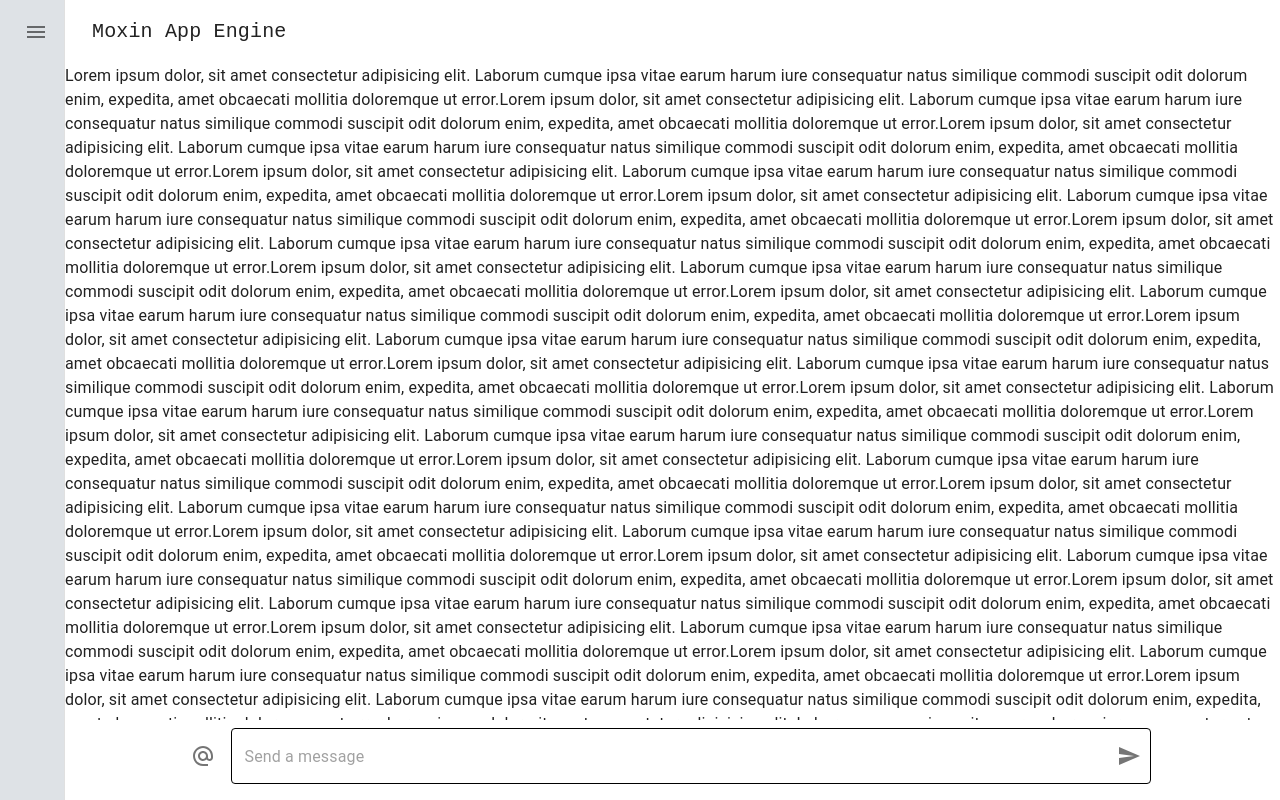
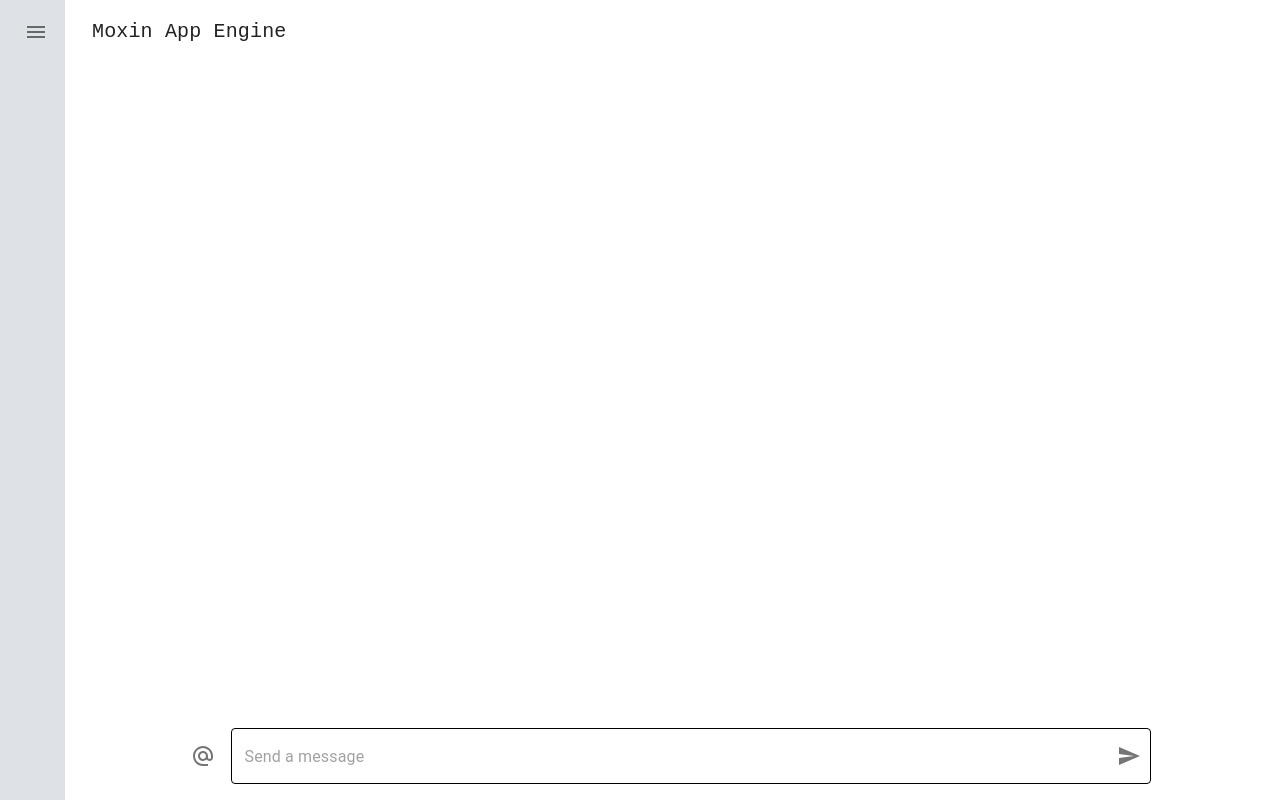
Before and after one commit to ROLFFFX/MAE, a React (Vite) app in the folder mae-frontend/: page / in a window 1280 px wide. Built offline with nearby package versions, Linux system fonts and the light colour scheme.

Commit message:
Update chat feature
- JSONHolder for dummy chat

```diff
--- a/mae-frontend/package.json
+++ b/mae-frontend/package.json
@@ -14,6 +14,7 @@
     "@emotion/styled": "^11.13.0",
     "@mui/icons-material": "^5.16.6",
     "@mui/material": "^5.16.6",
+    "axios": "^1.7.3",
     "react": "^18.3.1",
     "react-dom": "^18.3.1"
   },
--- a/mae-frontend/src/pages/chat/Chat.jsx
+++ b/mae-frontend/src/pages/chat/Chat.jsx
@@ -1,94 +1,46 @@
-import { Box } from "@mui/material";
-import React from "react";
+import React, { useEffect, useRef } from "react";
+import Box from "@mui/material/Box";
+import Typography from "@mui/material/Typography";
+import { styled } from "@mui/material/styles";
 
-export default function Chat() {
+const MessageBox = styled(Box)(({ theme, sender }) => ({
+  maxWidth: "60%",
+  padding: theme.spacing(1.5),
+  margin: theme.spacing(1),
+  borderRadius: theme.spacing(2),
+  backgroundColor: sender === "bot" ? "#F8F9FA" : "#F8F9FA",
+  alignSelf: sender === "bot" ? "flex-start" : "flex-end",
+  // boxShadow: theme.shadows[1],
+}));
+
+const ConversationBox = styled(Box)(({ theme }) => ({
+  display: "flex",
+  flexDirection: "column",
+  padding: theme.spacing(2),
+  maxHeight: "80vh",
+  overflowY: "auto",
+  width: "100%",
+}));
+
+const Chat = ({ messages }) => {
+  const conversationEndRef = useRef(null);
+
+  useEffect(() => {
+    conversationEndRef.current?.scrollIntoView({ behavior: "smooth" });
+  }, [messages]);
+
   return (
-    <Box sx={{ height: "100%", width: "100%", overflow: "auto" }}>
-      Lorem ipsum dolor, sit amet consectetur adipisicing elit. Laborum cumque
-      ipsa vitae earum harum iure consequatur natus similique commodi suscipit
-      odit dolorum enim, expedita, amet obcaecati mollitia doloremque ut
-      error.Lorem ipsum dolor, sit amet consectetur adipisicing elit. Laborum
-      cumque ipsa vitae earum harum iure consequatur natus similique commodi
-      suscipit odit dolorum enim, expedita, amet obcaecati mollitia doloremque
-      ut error.Lorem ipsum dolor, sit amet consectetur adipisicing elit. Laborum
-      cumque ipsa vitae earum harum iure consequatur natus similique commodi
-      suscipit odit dolorum enim, expedita, amet obcaecati mollitia doloremque
-      ut error.Lorem ipsum dolor, sit amet consectetur adipisicing elit. Laborum
-      cumque ipsa vitae earum harum iure consequatur natus similique commodi
-      suscipit odit dolorum enim, expedita, amet obcaecati mollitia doloremque
-      ut error.Lorem ipsum dolor, sit amet consectetur adipisicing elit. Laborum
-      cumque ipsa vitae earum harum iure consequatur natus similique commodi
-      suscipit odit dolorum enim, expedita, amet obcaecati mollitia doloremque
-      ut error.Lorem ipsum dolor, sit amet consectetur adipisicing elit. Laborum
-      cumque ipsa vitae earum harum iure consequatur natus similique commodi
-      suscipit odit dolorum enim, expedita, amet obcaecati mollitia doloremque
-      ut error.Lorem ipsum dolor, sit amet consectetur adipisicing elit. Laborum
-      cumque ipsa vitae earum harum iure consequatur natus similique commodi
-      suscipit odit dolorum enim, expedita, amet obcaecati mollitia doloremque
-      ut error.Lorem ipsum dolor, sit amet consectetur adipisicing elit. Laborum
-      cumque ipsa vitae earum harum iure consequatur natus similique commodi
-      suscipit odit dolorum enim, expedita, amet obcaecati mollitia doloremque
-      ut error.Lorem ipsum dolor, sit amet consectetur adipisicing elit. Laborum
-      cumque ipsa vitae earum harum iure consequatur natus similique commodi
-      suscipit odit dolorum enim, expedita, amet obcaecati mollitia doloremque
-      ut error.Lorem ipsum dolor, sit amet consectetur adipisicing elit. Laborum
-      cumque ipsa vitae earum harum iure consequatur natus similique commodi
-      suscipit odit dolorum enim, expedita, amet obcaecati mollitia doloremque
-      ut error.Lorem ipsum dolor, sit amet consectetur adipisicing elit. Laborum
-      cumque ipsa vitae earum harum iure consequatur natus similique commodi
-      suscipit odit dolorum enim, expedita, amet obcaecati mollitia doloremque
-      ut error.Lorem ipsum dolor, sit amet consectetur adipisicing elit. Laborum
-      cumque ipsa vitae earum harum iure consequatur natus similique commodi
-      suscipit odit dolorum enim, expedita, amet obcaecati mollitia doloremque
-      ut error.Lorem ipsum dolor, sit amet consectetur adipisicing elit. Laborum
-      cumque ipsa vitae earum harum iure consequatur natus similique commodi
-      suscipit odit dolorum enim, expedita, amet obcaecati mollitia doloremque
-      ut error.Lorem ipsum dolor, sit amet consectetur adipisicing elit. Laborum
-      cumque ipsa vitae earum harum iure consequatur natus similique commodi
-      suscipit odit dolorum enim, expedita, amet obcaecati mollitia doloremque
-      ut error.Lorem ipsum dolor, sit amet consectetur adipisicing elit. Laborum
-      cumque ipsa vitae earum harum iure consequatur natus similique commodi
-      suscipit odit dolorum enim, expedita, amet obcaecati mollitia doloremque
-      ut error.Lorem ipsum dolor, sit amet consectetur adipisicing elit. Laborum
-      cumque ipsa vitae earum harum iure consequatur natus similique commodi
-      suscipit odit dolorum enim, expedita, amet obcaecati mollitia doloremque
-      ut error.Lorem ipsum dolor, sit amet consectetur adipisicing elit. Laborum
-      cumque ipsa vitae earum harum iure consequatur natus similique commodi
-      suscipit odit dolorum enim, expedita, amet obcaecati mollitia doloremque
-      ut error.Lorem ipsum dolor, sit amet consectetur adipisicing elit. Laborum
-      cumque ipsa vitae earum harum iure consequatur natus similique commodi
-      suscipit odit dolorum enim, expedita, amet obcaecati mollitia doloremque
-      ut error.Lorem ipsum dolor, sit amet consectetur adipisicing elit. Laborum
-      cumque ipsa vitae earum harum iure consequatur natus similique commodi
-      suscipit odit dolorum enim, expedita, amet obcaecati mollitia doloremque
-      ut error.Lorem ipsum dolor, sit amet consectetur adipisicing elit. Laborum
-      cumque ipsa vitae earum harum iure consequatur natus similique commodi
-      suscipit odit dolorum enim, expedita, amet obcaecati mollitia doloremque
-      ut error.Lorem ipsum dolor, sit amet consectetur adipisicing elit. Laborum
-      cumque ipsa vitae earum harum iure consequatur natus similique commodi
-      suscipit odit dolorum enim, expedita, amet obcaecati mollitia doloremque
-      ut error.Lorem ipsum dolor, sit amet consectetur adipisicing elit. Laborum
-      cumque ipsa vitae earum harum iure consequatur natus similique commodi
-      suscipit odit dolorum enim, expedita, amet obcaecati mollitia doloremque
-      ut error.Lorem ipsum dolor, sit amet consectetur adipisicing elit. Laborum
-      cumque ipsa vitae earum harum iure consequatur natus similique commodi
-      suscipit odit dolorum enim, expedita, amet obcaecati mollitia doloremque
-      ut error.Lorem ipsum dolor, sit amet consectetur adipisicing elit. Laborum
-      cumque ipsa vitae earum harum iure consequatur natus similique commodi
-      suscipit odit dolorum enim, expedita, amet obcaecati mollitia doloremque
-      ut error.Lorem ipsum dolor, sit amet consectetur adipisicing elit. Laborum
-      cumque ipsa vitae earum harum iure consequatur natus similique commodi
-      suscipit odit dolorum enim, expedita, amet obcaecati mollitia doloremque
-      ut error.Lorem ipsum dolor, sit amet consectetur adipisicing elit. Laborum
-      cumque ipsa vitae earum harum iure consequatur natus similique commodi
-      suscipit odit dolorum enim, expedita, amet obcaecati mollitia doloremque
-      ut error.Lorem ipsum dolor, sit amet consectetur adipisicing elit. Laborum
-      cumque ipsa vitae earum harum iure consequatur natus similique commodi
-      suscipit odit dolorum enim, expedita, amet obcaecati mollitia doloremque
-      ut error.Lorem ipsum dolor, sit amet consectetur adipisicing elit. Laborum
-      cumque ipsa vitae earum harum iure consequatur natus similique commodi
-      suscipit odit dolorum enim, expedita, amet obcaecati mollitia doloremque
-      ut error.
+    <Box>
+      <ConversationBox>
+        {messages.map((message, index) => (
+          <MessageBox key={index} sender={message.sender}>
+            <Typography variant="body1">{message.text}</Typography>
+          </MessageBox>
+        ))}
+        <div ref={conversationEndRef} />
+      </ConversationBox>
     </Box>
   );
-}
+};
+
+export default Chat;
--- a/mae-frontend/src/pages/chat/ChatWindow.jsx
+++ /dev/null
@@ -1,5 +0,0 @@
-import React from "react";
-
-export default function ChatWindow() {
-  return <div>ChatWindow</div>;
-}
--- a/mae-frontend/src/util/Input.jsx
+++ b/mae-frontend/src/util/Input.jsx
@@ -3,7 +3,17 @@ import SendIcon from "@mui/icons-material/Send";
 import { Box, IconButton, InputAdornment, TextField } from "@mui/material";
 import React from "react";
 
-function Input() {
+function Input({ input, onInputChange, handleSend }) {
+  const handleChange = (event) => {
+    onInputChange(event.target.value);
+  };
+
+  const handleKeyPress = (event) => {
+    if (event.key === "Enter") {
+      handleSend();
+    }
+  };
+
   return (
     <Box
       sx={{
@@ -33,6 +43,9 @@ function Input() {
           placeholder="Send a message"
           multiline
           maxRows={6}
+          value={input}
+          onChange={handleChange}
+          //   onKeyPress={handleKeyPress}
           sx={{
             "& .MuiOutlinedInput-root": {
               "& fieldset": {
@@ -49,7 +62,7 @@ function Input() {
           InputProps={{
             endAdornment: (
               <InputAdornment position="end">
-                <IconButton edge="end">
+                <IconButton edge="end" onClick={handleSend}>
                   <SendIcon />
                 </IconButton>
               </InputAdornment>
--- a/mae-frontend/src/util/Nav.jsx
+++ b/mae-frontend/src/util/Nav.jsx
@@ -12,19 +12,47 @@ import { styled } from "@mui/material/styles";
 import * as React from "react";
 import Chat from "../pages/chat/Chat";
 import Input from "./Input";
+import axios from "axios";
 
 export default function Nav() {
   const [open, setOpen] = React.useState(false);
+  const [input, setInput] = React.useState("");
+  const [messages, setMessages] = React.useState([]);
+
   const handleDrawerOpen = () => {
     setOpen(true);
   };
+
   const handleDrawerClose = () => {
     setOpen(false);
   };
+
+  const handleInputChange = (newInput) => {
+    setInput(newInput);
+  };
+
+  const handleSend = async () => {
+    if (input.trim() === "") return;
+
+    const userMessage = { text: input, sender: "user" };
+    setMessages([...messages, userMessage]);
+    setInput("");
+
+    try {
+      const response = await axios.get(
+        "https://jsonplaceholder.typicode.com/comments/1"
+      );
+
+      const botMessage = { text: response.data.body, sender: "bot" };
+      setMessages((prevMessages) => [...prevMessages, botMessage]);
+    } catch (error) {
+      console.error("Error sending message:", error);
+    }
+  };
+
   return (
     <Box sx={{ display: "flex", height: "100dvh" }}>
       <CssBaseline />
-      {/* Top Nav Bar */}
       <AppBar
         position="fixed"
         open={open}
@@ -56,7 +84,6 @@ export default function Nav() {
         </Toolbar>
       </AppBar>
 
-      {/* Side Drawer */}
       <Drawer variant="permanent" open={open}>
         <DrawerHeader>
           {open ? (
@@ -74,31 +101,43 @@ export default function Nav() {
         </Box>
       </Drawer>
 
-      {/* Rest of the page */}
       <Box
         component="main"
-        sx={{ flexGrow: 1, display: "flex", flexDirection: "column" }}
+        sx={{
+          flexGrow: 1,
+          display: "flex",
+          flexDirection: "column",
+          height: "100vh",
+        }}
       >
-        {/* chat window */}
         <Box
           sx={{
             flexGrow: 1,
             mt: "64px",
             overflow: "auto",
+            display: "flex",
+            flexDirection: "column",
           }}
         >
-          <Chat />
+          <Chat messages={messages} />
         </Box>
-        {/* Input Prompt */}
         <Box
           sx={{
             minHeight: "80px",
             width: "100%",
-
             alignSelf: "stretch",
+            position: "sticky",
+            bottom: 0,
+            bgcolor: "#FFFFFF",
+            zIndex: 1,
           }}
         >
-          <Input />
+          <Input
+            input={input}
+            onInputChange={handleInputChange}
+            handleSend={handleSend}
+            maxRows={6}
+          />
         </Box>
       </Box>
     </Box>
@@ -133,7 +172,6 @@ const DrawerHeader = styled("div")(({ theme }) => ({
   alignItems: "center",
   justifyContent: "flex-end",
   padding: theme.spacing(0, 1),
-  // necessary for content to be below app bar
   backgroundColor: "#DEE2E6",
   ...theme.mixins.toolbar,
 }));
```
Also changed, not shown: 1 other file (tests, documents, lock files or other folders).
